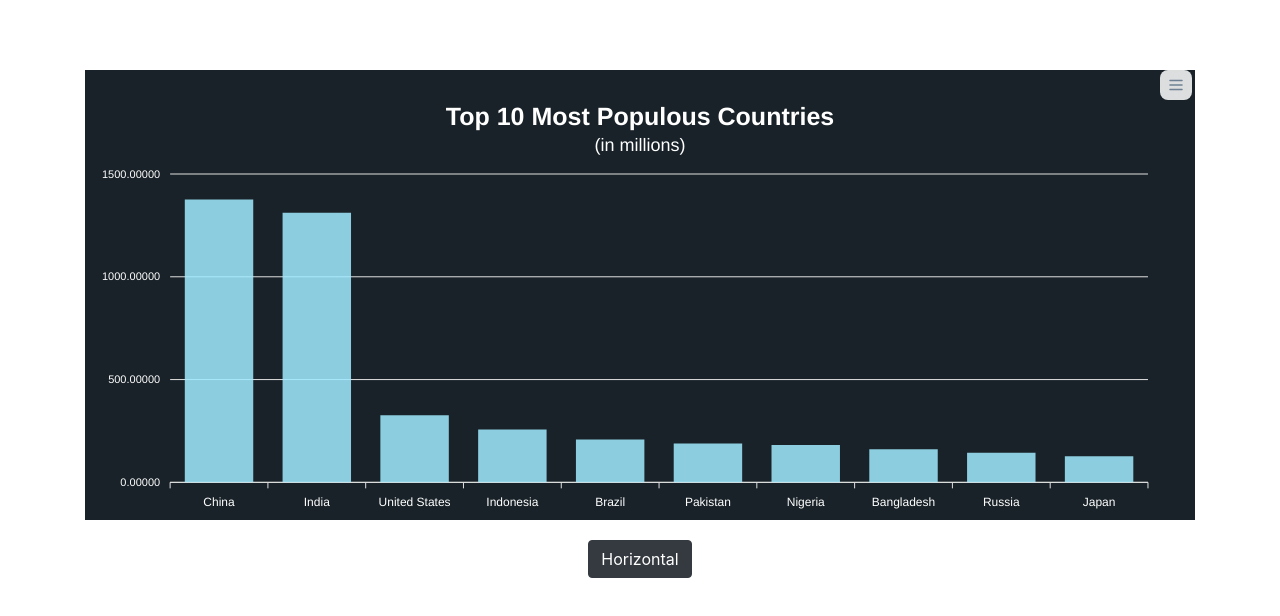
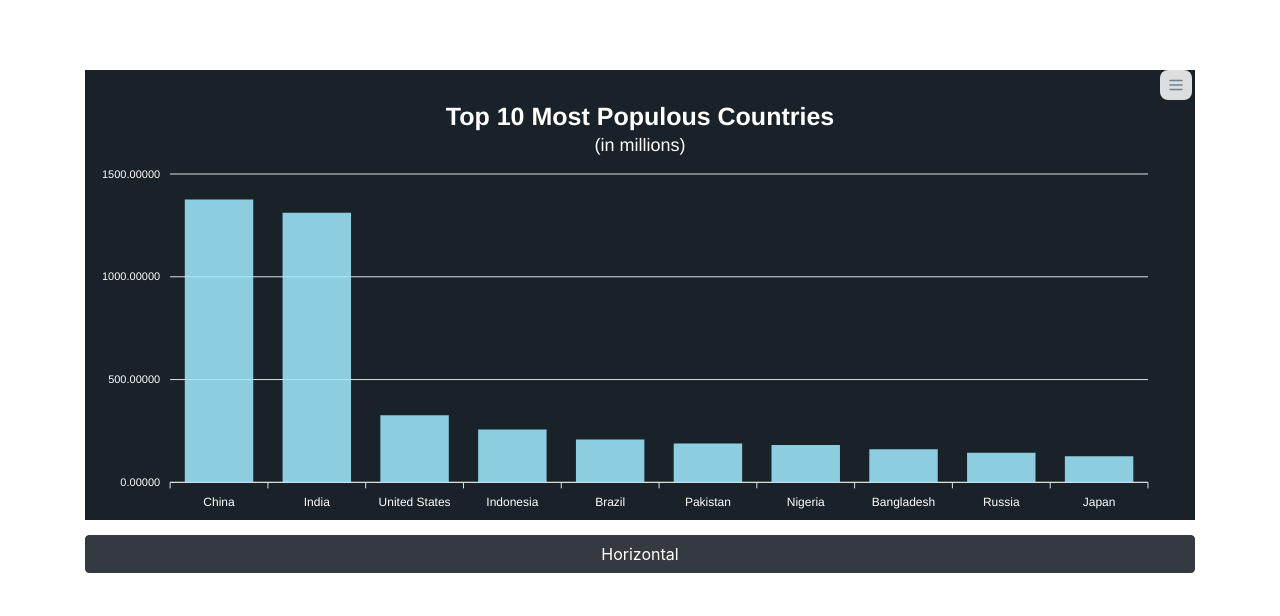
Before and after one commit to jsubroto/apexcharts, a plain HTML site: page index.html in a window 1280 px wide. Drawn offline with nearby package versions, Linux system fonts and the light colour scheme.

Commit message:
Set the button to be of a fixed width

```diff
--- a/index.html
+++ b/index.html
@@ -5,16 +5,20 @@
   <meta charset="UTF-8">
   <meta name="viewport" content="width=device-width, initial-scale=1.0">
   <meta http-equiv="X-UA-Compatible" content="ie=edge">
+  <meta name="author" content="Jaimes Subroto">
+  <meta name="description" content="Bar chart usigng ApexCharts">
   <title>ApexCharts.js App</title>
   <link rel="stylesheet" href="style.css">
   <link rel="stylesheet" href="https://stackpath.bootstrapcdn.com/bootstrap/4.1.3/css/bootstrap.min.css">
 </head>
 
 <body>
+
   <div class="container">
     <div id="chart"></div>
-    <button type="button" class="btn btn-dark" id="toggle">Horizontal</button>
+    <button type="button" class="btn btn-dark btn-block" id="toggle">Horizontal</button>
   </div>
+
   <script src="https://cdn.jsdelivr.net/npm/apexcharts"></script>
   <script src="main.js"></script>
 </body>
--- a/style.css
+++ b/style.css
@@ -10,5 +10,5 @@ body {
 }
 
 .btn {
-  margin: 5px;
+  margin-bottom: 5px;
 }
```
